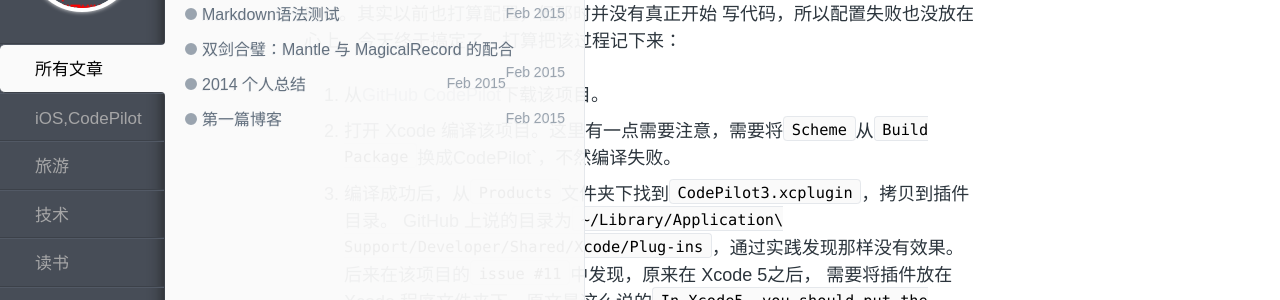
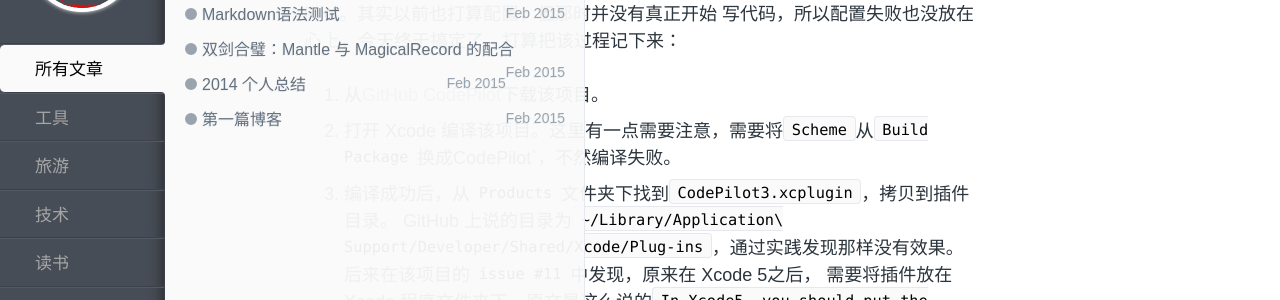
Before and after one commit to kingstal/kingstal.github.io, a Jekyll site: the page built from _posts/2015-2-10-tool-CodePilot.md, in a window 1280 px wide. Shown: the part 147-447 px from the top of the page. Built offline with Jekyll 4.4.1, drawn with Linux system fonts in a browser that asks for light colours; comment, search, counter and statistics services are not loaded.

Commit message:
Update 2015-2-10-tool-CodePilot.md

```diff
--- a/_posts/2015-2-10-tool-CodePilot.md
+++ b/_posts/2015-2-10-tool-CodePilot.md
@@ -1,7 +1,7 @@
 ---
 layout: post
 title: CodePilot
-category: iOS,CodePilot
+category: 工具
 tags: iOS,CodePilot
 keywords: iOS,CodePilot
 description: 如何在 XCode 6上安装 CodePilot
```
